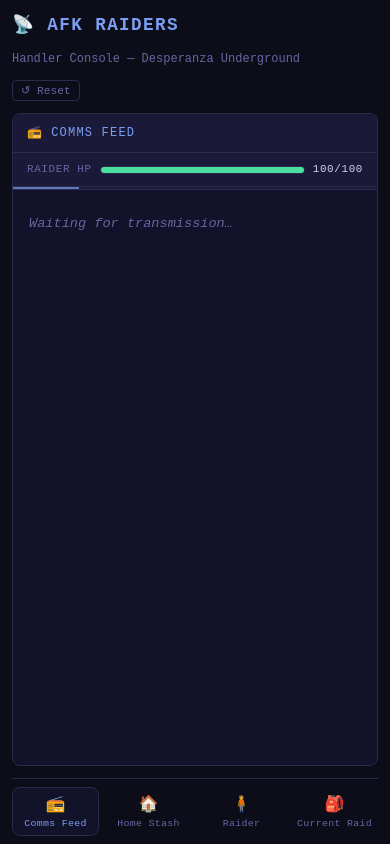
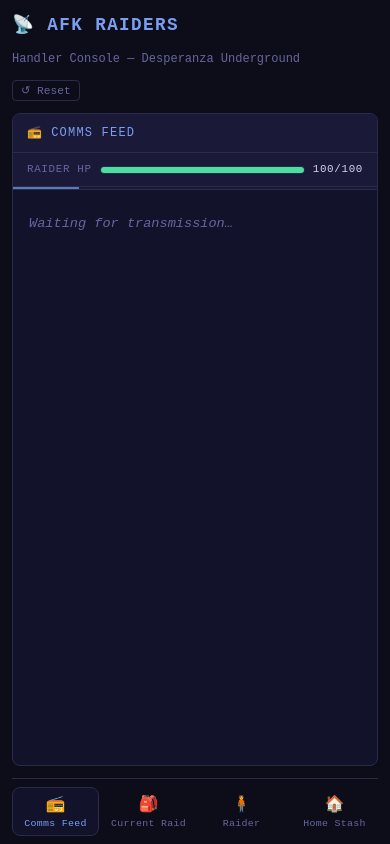
Before and after one commit to DanJ210/afk-raiders, a Vue app: page / in a window 390 px wide. Built offline with nearby package versions, Linux system fonts and the light colour scheme.

Commit message:
Adjusting UI layout for mobile

```diff
--- a/src/App.vue
+++ b/src/App.vue
@@ -17,9 +17,9 @@ type MobileTabId = 'comms' | 'stash' | 'raider' | 'raid'
 
 const mobileTabs: Array<{ id: MobileTabId; label: string; icon: string }> = [
   { id: 'comms', label: 'Comms Feed', icon: '📻' },
+  { id: 'raid', label: 'Current Raid', icon: '🎒' },
+  { id: 'raider', label: 'Raider', icon: '🧍' },
   { id: 'stash', label: 'Home Stash', icon: '🏠' },
-  { id: 'raider', label: 'Raider', icon: '🧍' },
-  { id: 'raid', label: 'Current Raid', icon: '🎒' },
 ]
 
 const activeMobileTab = ref<MobileTabId>('comms')
```
